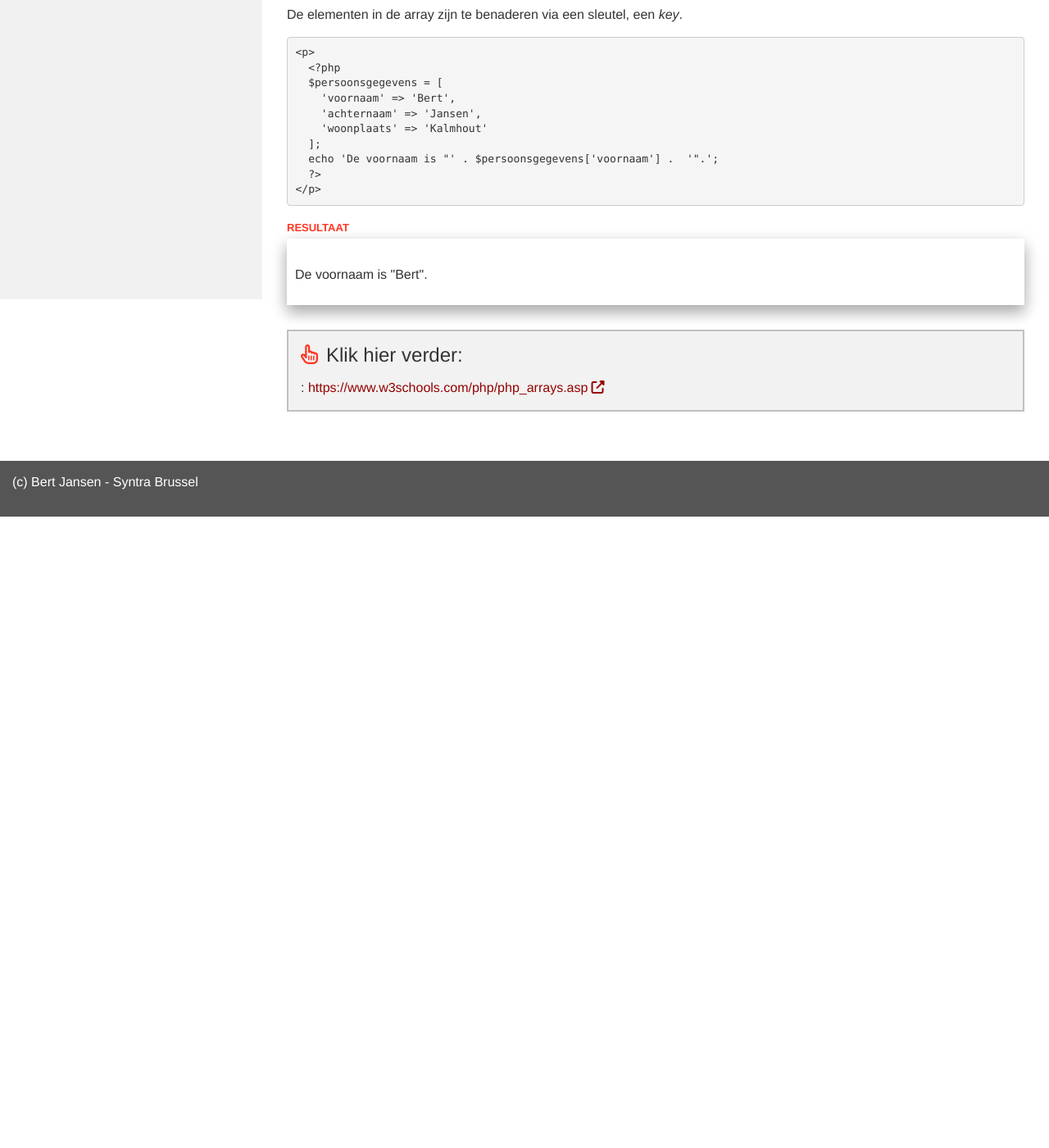
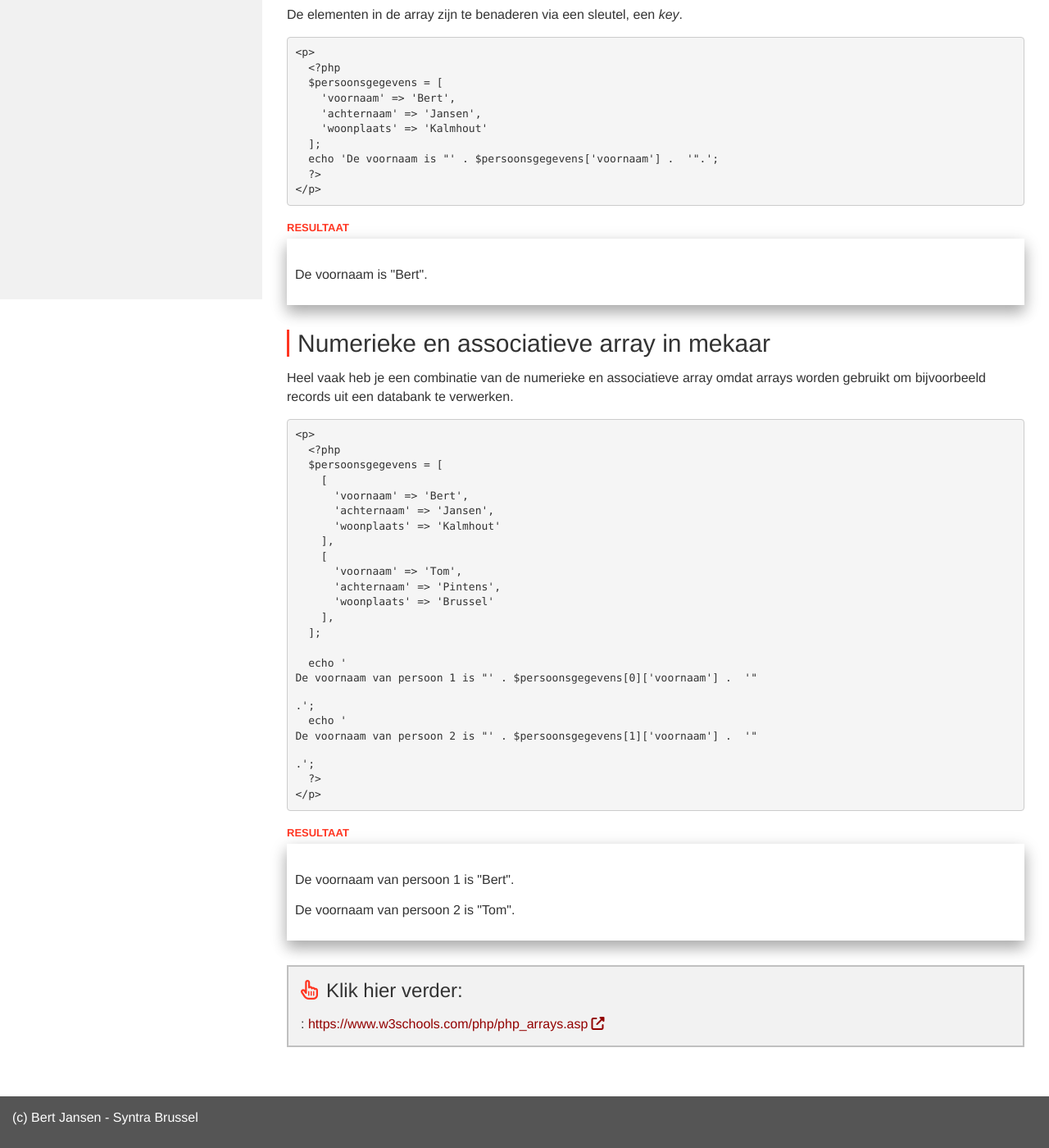
Before and after one commit to Syntra-Brussel/dynamische-webtechnieken, a Jekyll site: the page built from programmeren/array.md, in a window 1280 px wide and 1400 px high, scrolled down 1135 px. Shown: the whole window at 82% size. Built offline with Jekyll 4.4.1, drawn with Linux system fonts in a browser that asks for light colours; nearby versions of some CDN libraries; a script that is not in the unit is left out; before the commit the page ends 1765 px from its top, so only the background shows below that.

Commit message:
Update array.md

```diff
--- a/programmeren/array.md
+++ b/programmeren/array.md
@@ -71,3 +71,34 @@ De elementen in de array zijn te benaderen via een sleutel, een <em>key</em>.
 <div class="shadow result">
 <p>De voornaam is "Bert".</p>
 </div>
+
+## Numerieke en associatieve array in mekaar
+
+Heel vaak heb je een combinatie van de numerieke en associatieve array omdat arrays worden gebruikt om bijvoorbeeld records uit een databank te verwerken.
+
+<pre data-enlighter-theme="beyond" data-enlighter-language="php">
+&lt;p&gt;
+  &lt;?php
+  $persoonsgegevens = [
+    [
+      'voornaam' => 'Bert',
+      'achternaam' => 'Jansen',
+      'woonplaats' => 'Kalmhout'
+    ],
+    [
+      'voornaam' => 'Tom',
+      'achternaam' => 'Pintens',
+      'woonplaats' => 'Brussel'
+    ],
+  ];
+
+  echo '<p>De voornaam van persoon 1 is "' . $persoonsgegevens[0]['voornaam'] .  '"</p>.';
+  echo '<p>De voornaam van persoon 2 is "' . $persoonsgegevens[1]['voornaam'] .  '"</p>.';
+  ?&gt;
+&lt;/p&gt;
+</pre>
+
+<div class="shadow result">
+<p>De voornaam van persoon 1 is "Bert".</p>
+<p>De voornaam van persoon 2 is "Tom".</p>
+</div>
```
